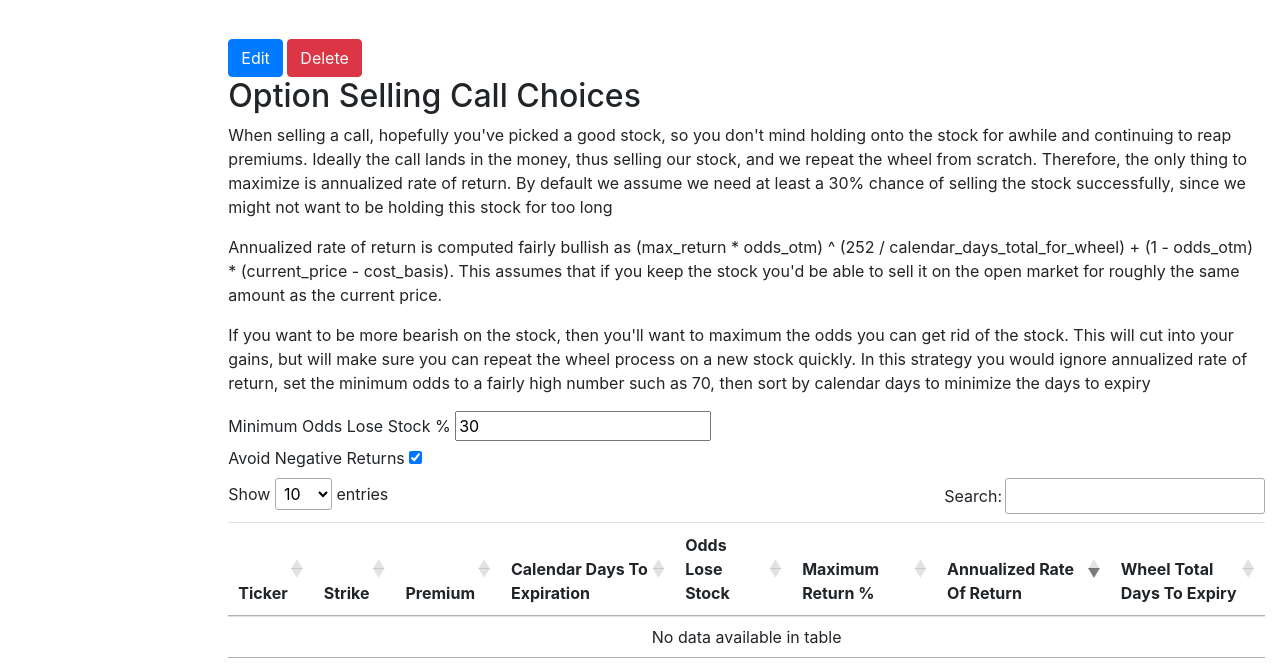
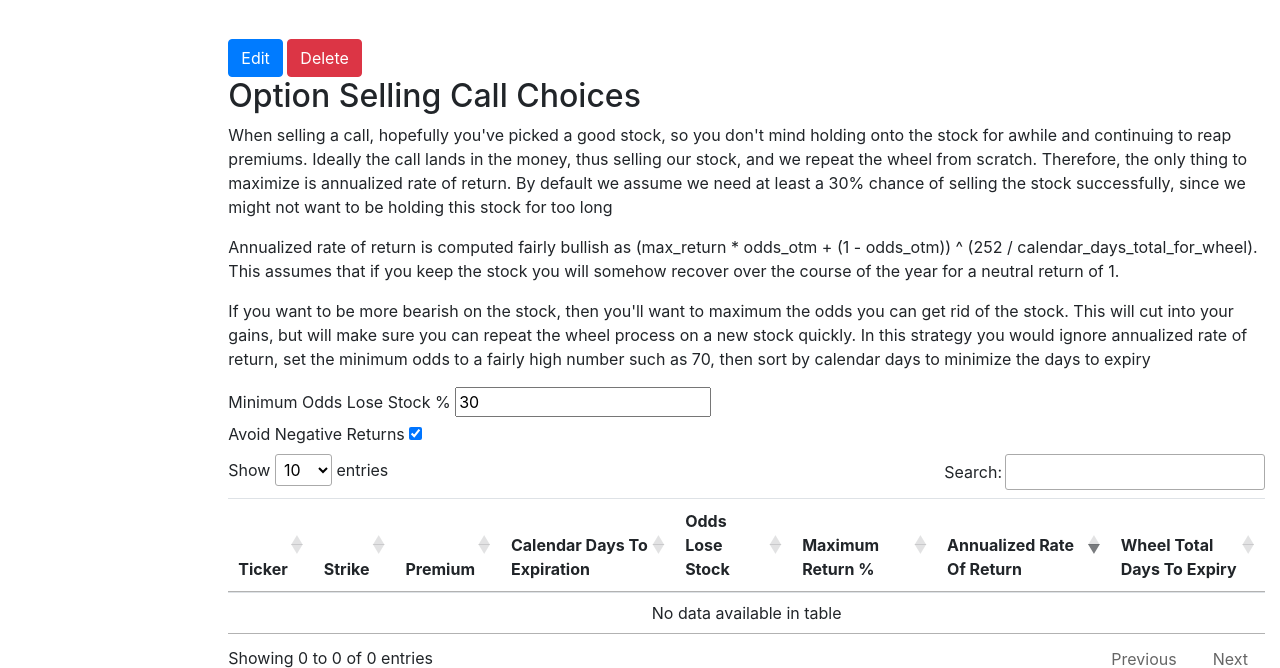
Before and after one commit to kacasey8/option_wheel_tracker, a Django app: template catalog/templates/catalog/optionwheel_detail.html in a window 1280 px wide. Shown: the part 479-1147 px from the top of the page. Run offline with Django 3.2, Linux system fonts and the light colour scheme; the template is opened without the code that fills it, so the values that code supplies are empty; some libraries are stand-ins or nearby versions.

Commit message:
more call changes

```diff
--- a/catalog/templates/_option_call_table.html
+++ b/catalog/templates/_option_call_table.html
@@ -6,8 +6,7 @@ in the money, thus selling our stock, and we repeat the wheel from scratch. Ther
 only thing to maximize is annualized rate of return. By default we assume we need at least
 a 30% chance of selling the stock successfully, since we might not want to be holding this stock
 for too long</p>
-<p>Annualized rate of return is computed fairly bullish as (max_return * odds_otm) ^ (252 / calendar_days_total_for_wheel) + (1 - odds_otm) * (current_price - cost_basis). This assumes that if you keep the stock you'd be able to sell it on the open market for roughly the same amount
-as the current price.</p>
+<p>Annualized rate of return is computed fairly bullish as (max_return * odds_otm + (1 - odds_otm)) ^ (252 / calendar_days_total_for_wheel). This assumes that if you keep the stock you will somehow recover over the course of the year for a neutral return of 1.</p>
 <p>If you want to be more bearish on the stock, then you'll want to maximum the odds you can get rid of the stock. This will cut into your gains, but will make sure you can repeat the
 wheel process on a new stock quickly. In this strategy you would ignore annualized rate of return,
 set the minimum odds to a fairly high number such as 70, then sort by calendar days to minimize
```
Also changed, not shown: catalog/option_price_computation.py (+7 -5 lines).
